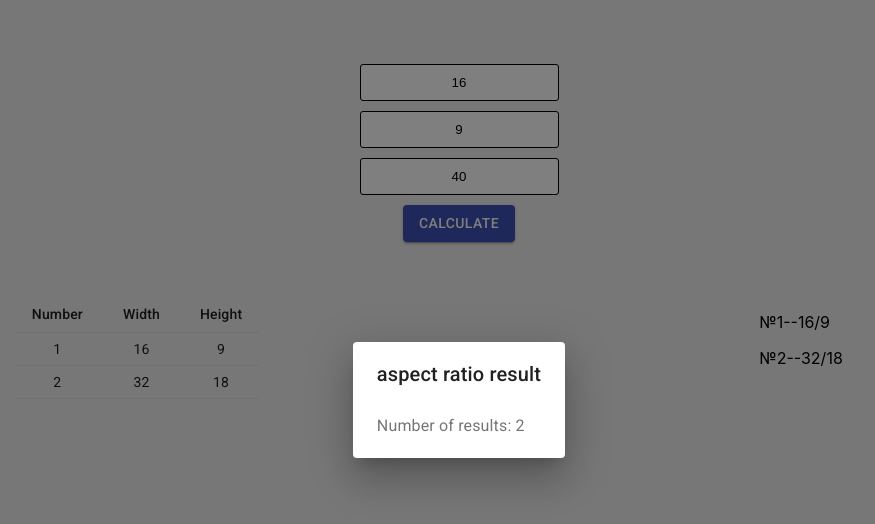
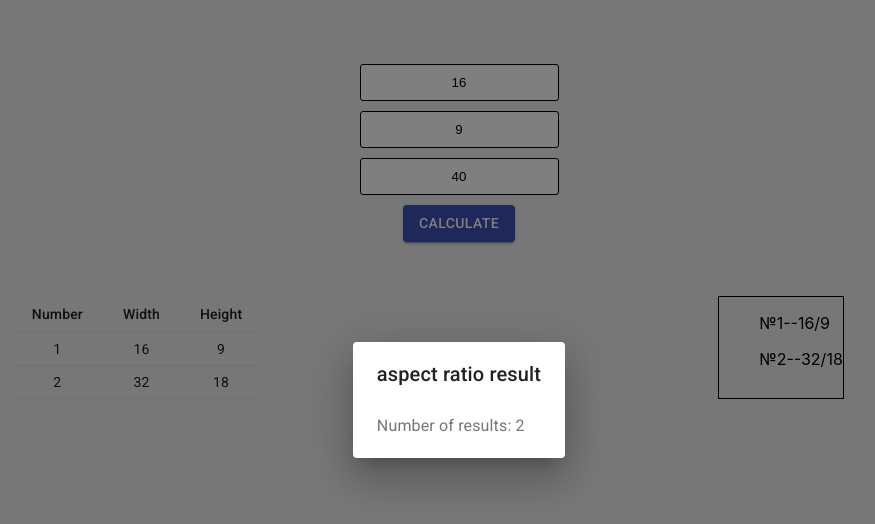
Before and after one commit to smozhevsky/aspect-ratio-calculate, a React (Create React App) app: page / in a window 1280 px wide. Both pictures are taken after a click on the button "CALCULATE". Shown: the top 524 px of the page, without its empty margins (181-1056 px from the left). Built offline with nearby package versions, Linux system fonts and the light colour scheme.

Commit message:
add border to list

```diff
--- a/src/App.tsx
+++ b/src/App.tsx
@@ -31,8 +31,8 @@ function App() {
     <React.Fragment>
       <AspectForm onSubmit={handleOnSubmit} />
       <DialogModal open={open} onClose={handleClose} results={results} />
-      {/* if results>0 то отрисовываем */}
-      {/* + useMediaQuery */}
+      {/* TODO: useMediaQuery
+                разобраться с Grid компонентом*/}
       {results.length > 0 && (
         <Grid
           container
--- a/src/components/output/OutputList.tsx
+++ b/src/components/output/OutputList.tsx
@@ -1,19 +1,20 @@
 import React from "react";
-import { createStyles, makeStyles, Theme } from "@material-ui/core";
+import { makeStyles } from "@material-ui/core";
 
-const useStyles = makeStyles((theme: Theme) =>
-  createStyles({
-    listItems: {
-      listStyleType: "none",
-    },
-  })
-);
+const useStyles = makeStyles({
+  listItems: {
+    listStyleType: "none",
+  },
+  listStyle: {
+    border: "1px solid black",
+  },
+});
 
 export const OutputList = (props: any) => {
   const classes = useStyles();
 
   return (
-    <div>
+    <div className={classes.listStyle}>
       {props.results.map((result: any, index: any) => (
         <ul className={classes.listItems}>
           <li>{`№${index + 1}--${result[0]}/${result[1]}`}</li>
```
